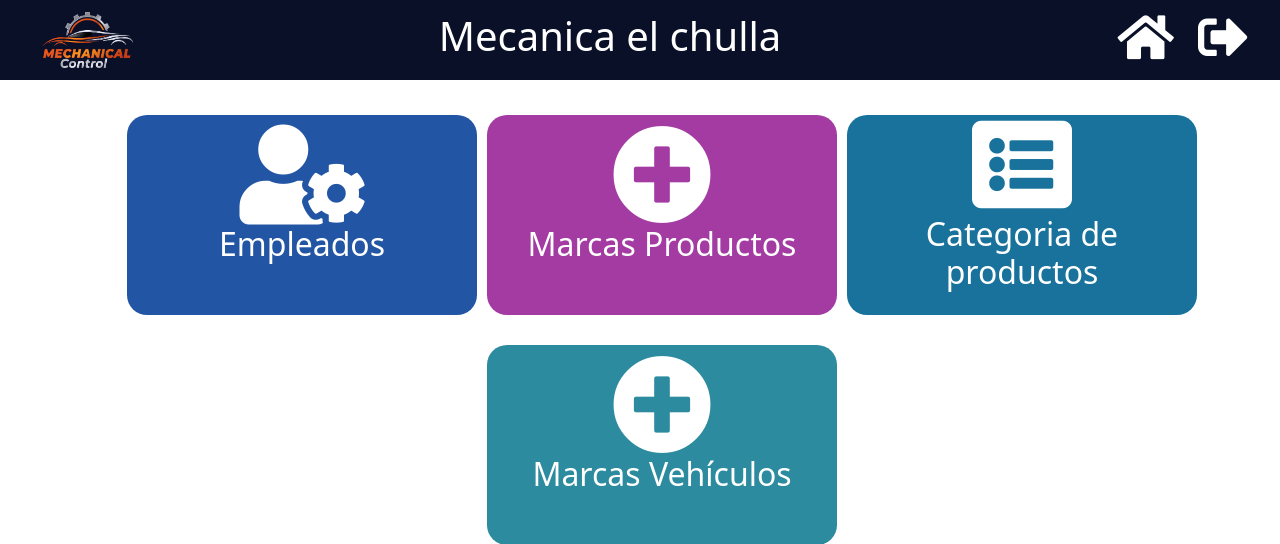
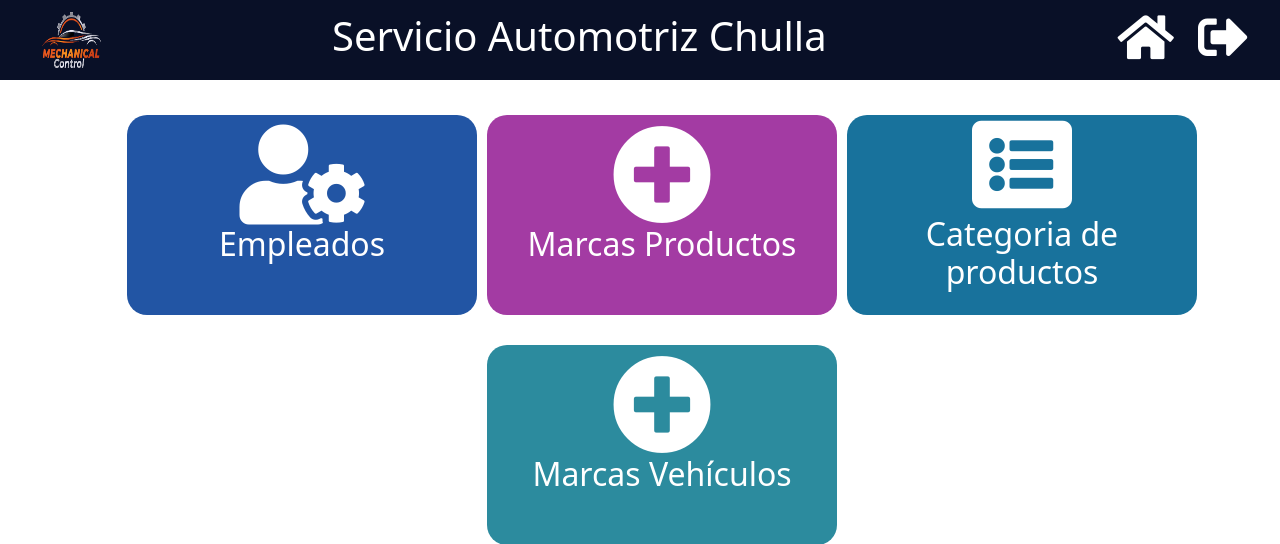
Before and after one commit to JolRobles/mecanica, a Django app: page /configuracion in a window 1280 px wide. Shown: the top 544 px of the page. Run offline with Django 4.2, Linux system fonts and the light colour scheme; some libraries are stand-ins or nearby versions.

Commit message:
change name title

```diff
--- a/templates/home/header.html
+++ b/templates/home/header.html
@@ -2,15 +2,15 @@
 <header id="id_header" class="navbar">
     <div class="row" style="margin: 0px;">
 
-        <div id="id_logo" class="col-md-4">
+        <div id="id_logo" class="col-md-3">
             <a class="navbar-brand text-left" href="{% url 'home:index' %}">
                 <img  src="{% static 'img/mechanicallogo.png' %}" alt="Mechanical Control" height="100%" width="30%"  style="padding-left: 30px;">
             </a>
         </div>
-        <div id="id_empresa" class="col-md-4">
-            <h1>Mecanica el chulla</h1>
+        <div id="id_empresa" class="col-md-6">
+            <h1>Servicio Automotriz Chulla</h1>
         </div>
-        <div class="col-md-4 text-right" style="text-align: end;">
+        <div class="col-md-3 text-right" style="text-align: end;">
         <a href="{% url 'home:index' %}" style="color:#fff; padding-right: 20px; text-decoration: none;" title="Home">
             <i class="fas fa-home" style="font-size: 50px;"></i>
         </a>
```
